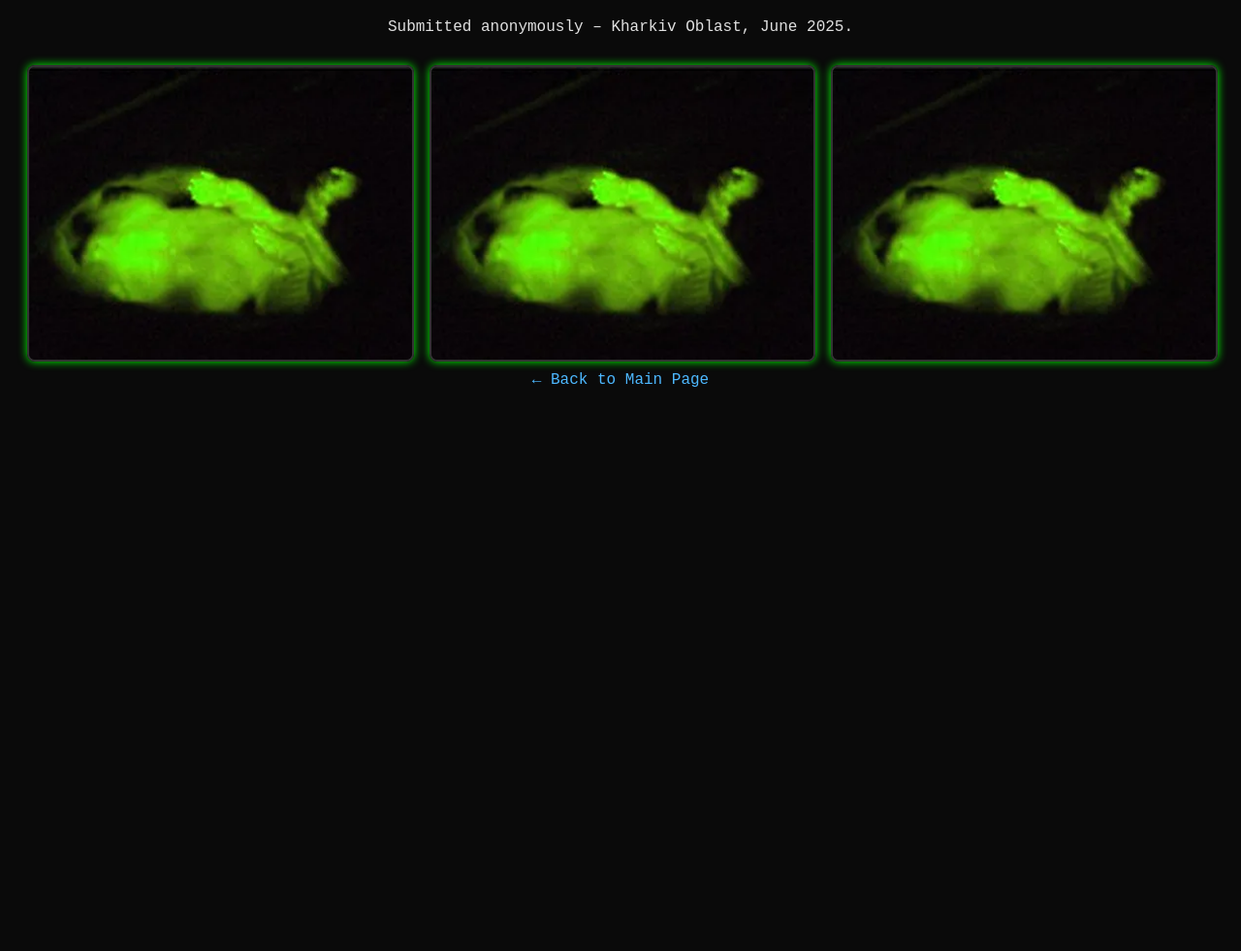
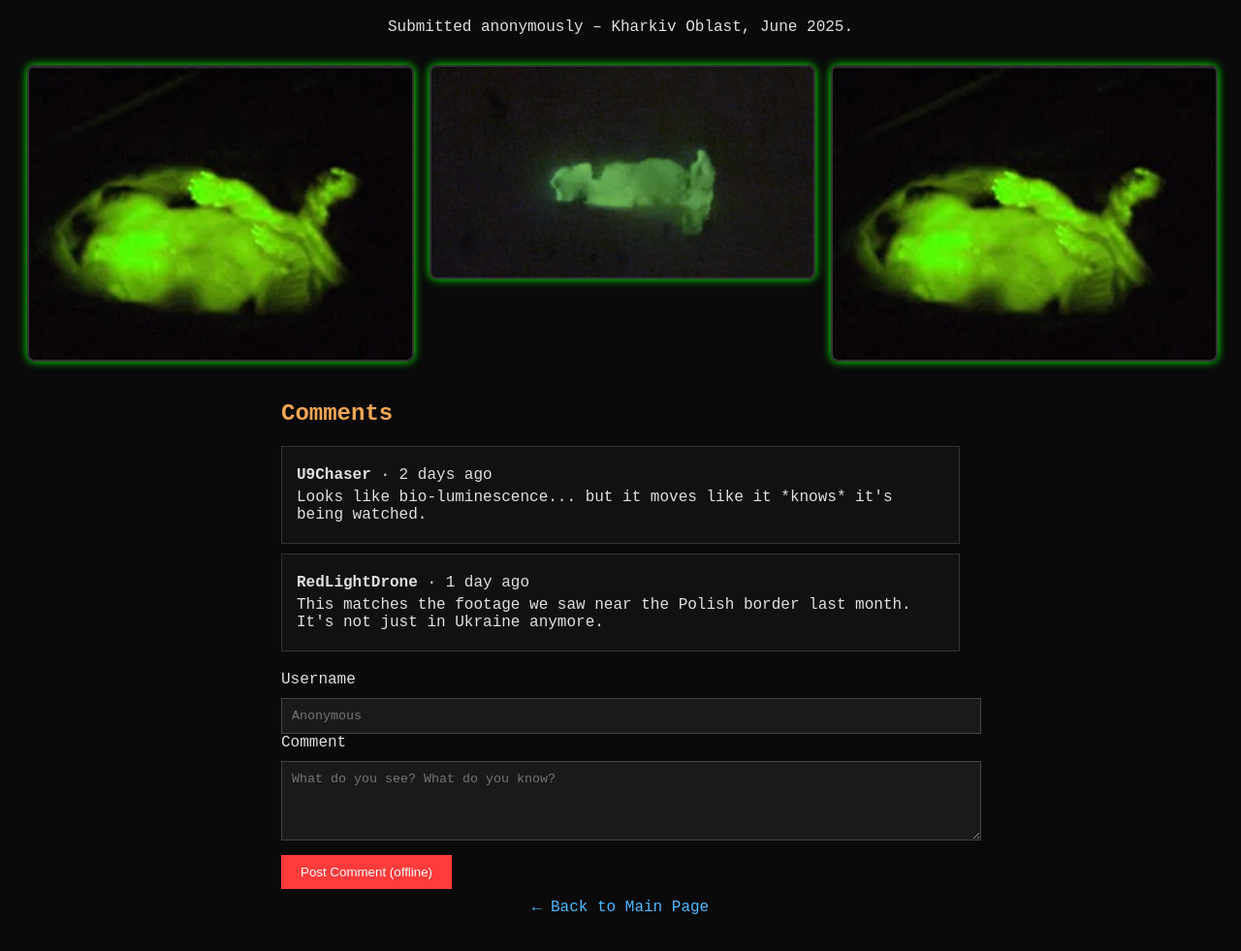
Before and after one commit to SPR112/unit9watch, a plain HTML site: page gallery.html in a window 1280 px wide. Shown: the part 89-1070 px from the top of the page at 97% size. Before the commit the page ends 800 px from the top, so only its background shows below. Drawn offline with Linux system fonts and the light colour scheme.

Commit message:
Update gallery.html

```diff
--- a/gallery.html
+++ b/gallery.html
@@ -36,6 +36,51 @@
     a:hover {
       text-decoration: underline;
     }
+
+    /* Comment section */
+    .comments {
+      margin-top: 40px;
+      text-align: left;
+      max-width: 700px;
+      margin-left: auto;
+      margin-right: auto;
+    }
+    .comments h2 {
+      color: #f2a654;
+    }
+    .comment-box {
+      background-color: #111;
+      padding: 15px;
+      border: 1px solid #333;
+      margin-top: 10px;
+    }
+    .comment-box p {
+      margin: 5px 0;
+    }
+    .comment-form {
+      margin-top: 20px;
+    }
+    .comment-form input,
+    .comment-form textarea {
+      width: 100%;
+      padding: 10px;
+      margin-top: 10px;
+      background-color: #1a1a1a;
+      color: #e0e0e0;
+      border: 1px solid #444;
+      font-family: inherit;
+    }
+    .comment-form button {
+      margin-top: 10px;
+      padding: 10px 20px;
+      background-color: #ff3b3b;
+      color: #fff;
+      border: none;
+      cursor: pointer;
+    }
+    .comment-form button:hover {
+      background-color: #cc2e2e;
+    }
   </style>
 </head>
 <body>
@@ -43,11 +88,35 @@
   <p>Submitted anonymously – Kharkiv Oblast, June 2025.</p>
 
   <div class="gallery">
-    <img src="123.png" alt="Glowing dog - top view">
-    <img src="65b817d9-b40b-4a5e-910e-8c375978c700.png" alt="Glowing dog - side view">
-    <img src="65b817d9-b40b-4a5e-910e-8c375978c700.png" alt="Glowing dog - top view again">
+    <img src="123.png" alt="Glowing dog - Image 1">
+    <img src="a6af0a22-df7d-4852-adea-3368b231d3c3.png" alt="Glowing dog - Image 2">
+    <img src="65b817d9-b40b-4a5e-910e-8c375978c700.png" alt="Glowing dog - Image 3">
   </div>
 
-  <p><a href="index.html">← Back to Main Page</a></p>
+  <div class="comments">
+    <h2>Comments</h2>
+
+    <div class="comment-box">
+      <p><strong>U9Chaser</strong> · 2 days ago</p>
+      <p>Looks like bio-luminescence... but it moves like it *knows* it's being watched.</p>
+    </div>
+
+    <div class="comment-box">
+      <p><strong>RedLightDrone</strong> · 1 day ago</p>
+      <p>This matches the footage we saw near the Polish border last month. It's not just in Ukraine anymore.</p>
+    </div>
+
+    <form class="comment-form">
+      <label for="username">Username</label>
+      <input type="text" id="username" placeholder="Anonymous">
+
+      <label for="comment">Comment</label>
+      <textarea id="comment" rows="4" placeholder="What do you see? What do you know?"></textarea>
+
+      <button type="submit" disabled>Post Comment (offline)</button>
+    </form>
+  </div>
+
+  <p style="text-align:center;"><a href="index.html">← Back to Main Page</a></p>
 </body>
 </html>
```
